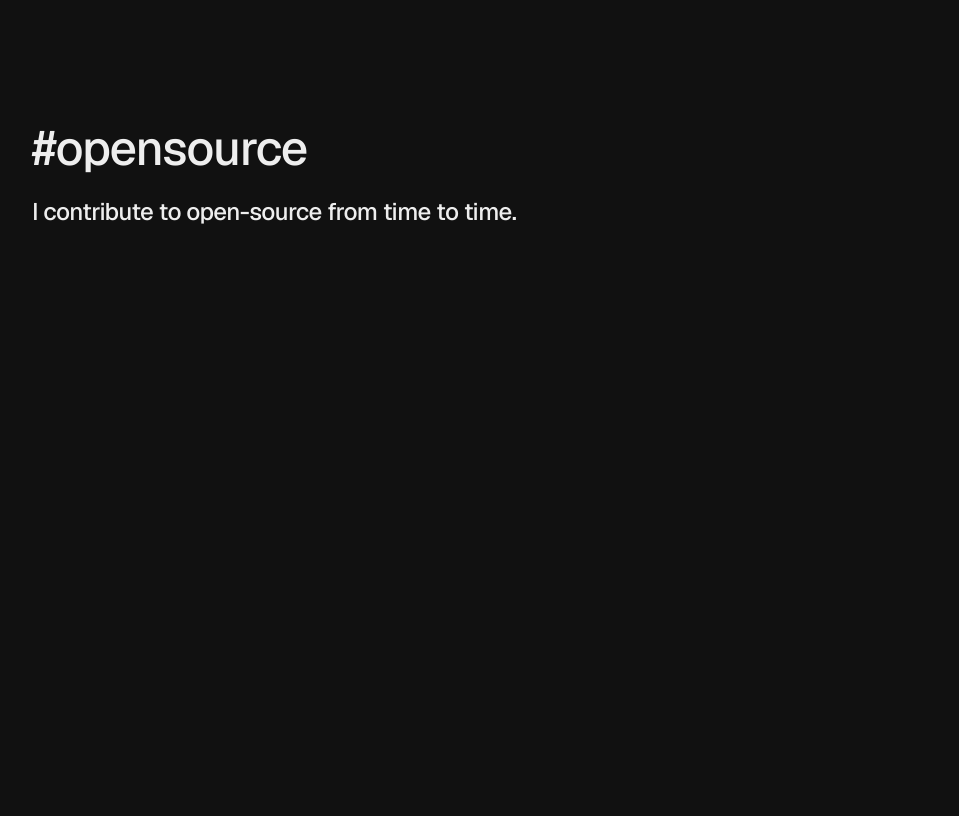
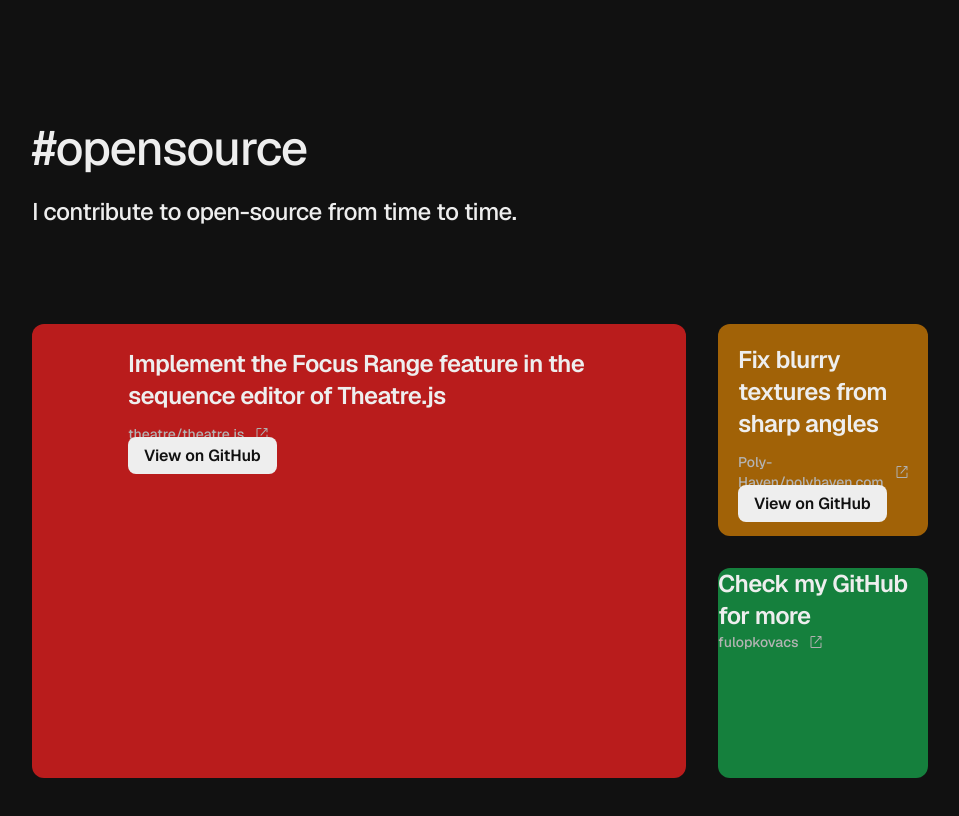
Before and after one commit to fulopkovacs/horizontal-scroll-text-effect, a Next.js app: page /v3 in a window 1280 px wide. Shown: the part 1060-1876 px from the top of the page, without its empty margins (160-1119 px from the left). Before the commit the page ends 1288 px from the top, so only its background shows below. Built offline with nearby package versions, Linux system fonts and the light colour scheme.

Commit message:
Add a base for the "#opensource" section

```diff
--- a/src/components/Section.tsx
+++ b/src/components/Section.tsx
@@ -1,4 +1,4 @@
-import { ReactNode } from "react";
+import { type ReactNode } from "react";
 import { cn } from "~/lib/utils";
 
 export function Section({
@@ -11,7 +11,7 @@
   return (
     <div
       className={cn(
-        "mx-6 text-gray12 sm:mx-auto sm:max-w-xl md:max-w-2xl lg:max-w-4xl",
+        "mx-6 min-h-screen text-gray12 sm:mx-auto sm:max-w-xl md:max-w-2xl lg:max-w-4xl",
         className
       )}
     >
--- a/src/components/typography.tsx
+++ b/src/components/typography.tsx
@@ -33,3 +33,34 @@
     </p>
   );
 }
+
+export function CardTitle({
+  children,
+  className,
+}: {
+  children: ReactNode;
+  className?: string;
+}) {
+  return (
+    <span className={cn("text-2xl font-semibold tracking-tight", className)}>
+      {children}
+    </span>
+  );
+}
+
+export function RepoTitle({ children }: { children: string }) {
+  return (
+    <a
+      href={`https://github.com/${children}`}
+      target="_blank"
+      className="flex items-center gap-3 text-sm font-medium text-gray11"
+    >
+      {children}
+      <img
+        src="/external-link.svg"
+        alt=""
+        className="block aspect-square h-3"
+      />
+    </a>
+  );
+}
--- a/src/pages/v3/index.tsx
+++ b/src/pages/v3/index.tsx
@@ -1,6 +1,56 @@
+import {
+  type AnchorHTMLAttributes,
+  type DetailedHTMLProps,
+  type HTMLAttributes,
+  type ReactNode,
+} from "react";
 import { Section } from "~/components/Section";
-import { SubHeading, Title } from "~/components/typography";
+import {
+  CardTitle,
+  RepoTitle,
+  SubHeading,
+  Title,
+} from "~/components/typography";
 import { twitterLink } from "~/lib/constants";
+import { cn } from "~/lib/utils";
+
+function CardBase({
+  children,
+  className,
+  ...props
+}: {
+  children?: ReactNode;
+} & HTMLAttributes<HTMLDivElement>) {
+  return (
+    <div className={cn("rounded-xl", className)} {...props}>
+      {children}
+    </div>
+  );
+}
+
+function ButtonLink({
+  children,
+  href,
+  className,
+  ...props
+}: { children: ReactNode } & DetailedHTMLProps<
+  AnchorHTMLAttributes<HTMLAnchorElement>,
+  HTMLAnchorElement
+>) {
+  return (
+    <a
+      href={href}
+      target="_blank"
+      className={cn(
+        "cursor-pointer select-none rounded-lg border-none bg-gray12 px-4 py-2 text-center font-semibold text-gray1 hover:bg-gray11",
+        className
+      )}
+      {...props}
+    >
+      {children}
+    </a>
+  );
+}
 
 export default function Page() {
   return (
@@ -26,6 +76,46 @@
         <SubHeading className="mt-6">
           I contribute to open-source from time to time.
         </SubHeading>
+        <div
+          className="mt-24 grid w-full gap-8"
+          style={{
+            // gridTemplateRows: "1fr 1fr 1fr",
+            gridTemplateColumns: "1fr 1fr",
+            gridTemplateAreas: `
+            "a a b"
+            "a a c"`,
+          }}
+        >
+          <CardBase style={{ gridArea: "a" }} className="bg-red-700 px-24 py-6">
+            <CardTitle className="mb-3 block">
+              Implement the Focus Range feature in the sequence editor of
+              Theatre.js
+            </CardTitle>
+            <RepoTitle>theatre/theatre.js</RepoTitle>
+            <ButtonLink href="https://github.com/theatre-js/theatre/pull/94">
+              View on GitHub
+            </ButtonLink>
+          </CardBase>
+          <CardBase
+            style={{ gridArea: "b" }}
+            className="aspect-square w-[210px] bg-yellow-700 p-5"
+          >
+            <CardTitle className="mb-3 block">
+              Fix blurry textures from sharp angles
+            </CardTitle>
+            <RepoTitle>Poly-Haven/polyhaven.com</RepoTitle>
+            <ButtonLink href="https://github.com/Poly-Haven/polyhaven.com/pull/64">
+              View on GitHub
+            </ButtonLink>
+          </CardBase>
+          <CardBase
+            style={{ gridArea: "c" }}
+            className="aspect-square w-[210px] bg-green-700"
+          >
+            <CardTitle>Check my GitHub for more</CardTitle>
+            <RepoTitle>fulopkovacs</RepoTitle>
+          </CardBase>
+        </div>
       </Section>
     </div>
   );
```
Also changed, not shown: public/external-link.svg (added).
